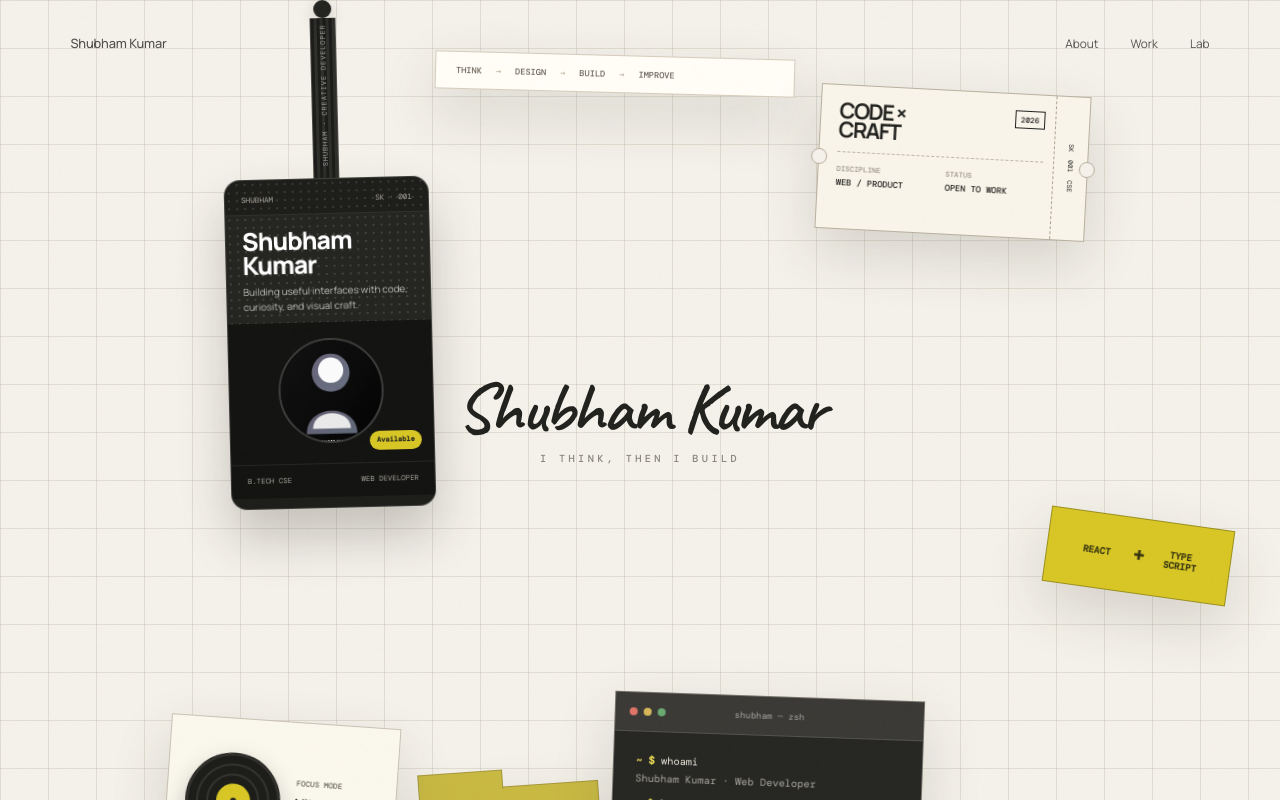
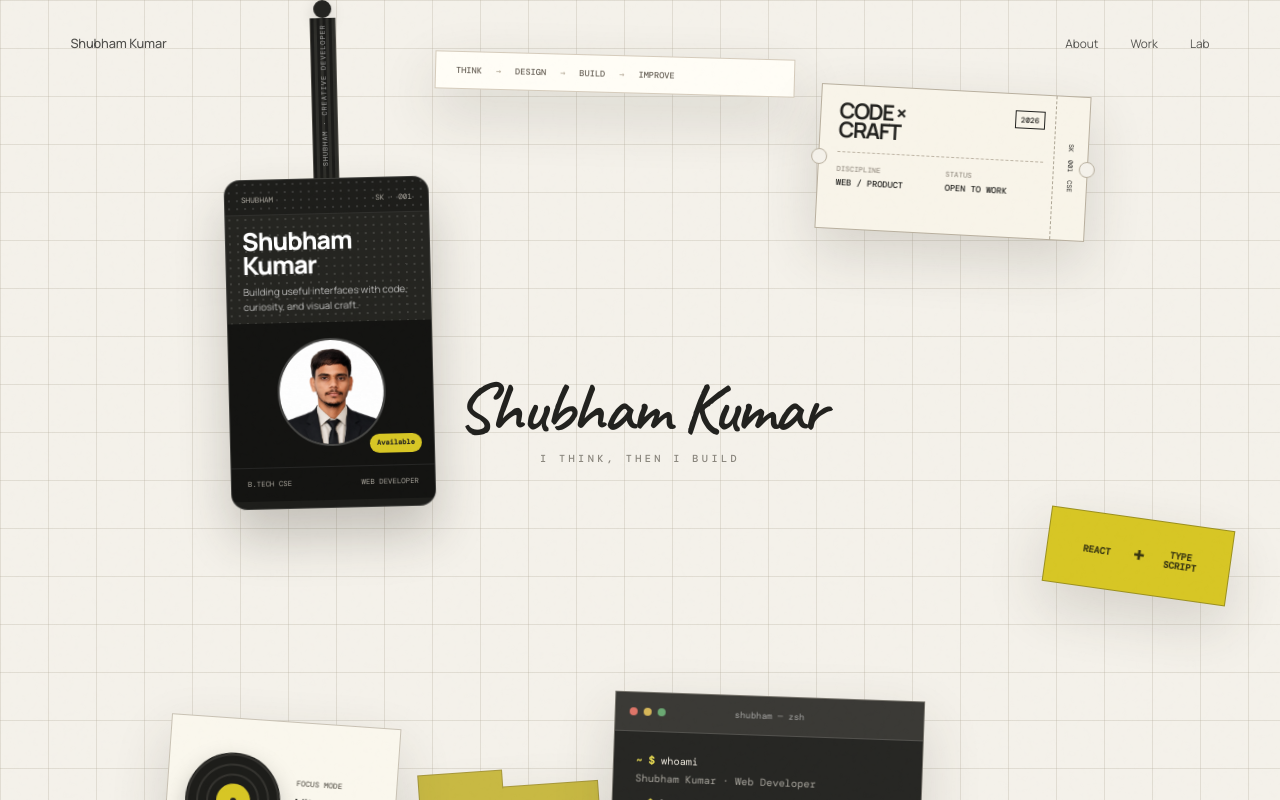
Before and after one commit to Shuv2202/portfolio, a Next.js app: page / in a window 1280 px wide. Shown: the top 800 px of the page. Built offline with nearby package versions, Linux system fonts and the light colour scheme.

Commit message:
Update profile portrait photo in hanging ID card

```diff
--- a/app/components/HangingIdCard.tsx
+++ b/app/components/HangingIdCard.tsx
@@ -320,7 +320,7 @@ export default function HangingIdCard() {
 
           <div className="hanging-id__photo">
             <img
-              src="/assets/profile.svg"
+              src="/assets/profile.png"
               alt="Portrait of Shubham Kumar"
             />
 
--- a/app/globals.css
+++ b/app/globals.css
@@ -222,9 +222,9 @@ img, svg { display: block; max-width: 100%; }
   background: #141412;
 }
 .hanging-id__photo img {
-  width: 105px; height: 105px; border-radius: 50%; object-fit: cover;
-  border: 2px solid rgba(255,255,255,.18);
-  filter: grayscale(85%) contrast(1.05); transition: transform 0.5s cubic-bezier(0.2, 0.8, 0.2, 1);
+  width: 108px; height: 108px; border-radius: 50%; object-fit: cover; object-position: top center;
+  border: 2px solid rgba(255,255,255,.22);
+  transition: transform 0.5s cubic-bezier(0.2, 0.8, 0.2, 1);
 }
 .hanging-id:hover .hanging-id__photo img {
   transform: scale(1.06) rotate(-3deg);
```
Also changed, not shown: public/assets/profile.png (added).
